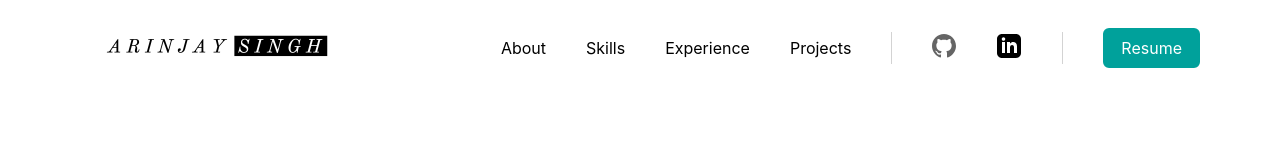
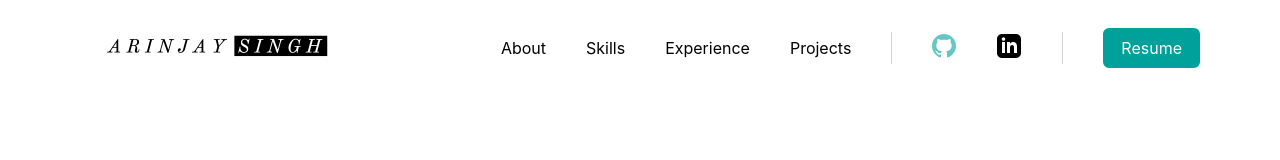
Before and after one commit to arinjay-singh/portfolio, a Next.js app: page / in a window 1280 px wide. In both pictures the pointer is over the item 944 px from the left and 48 px from the top of the page. Shown: the top 160 px of the page. Built offline with nearby package versions, Linux system fonts and the light colour scheme.

Commit message:
logos change to petronas green when hovered on

```diff
--- a/components/layout/nav-bar.module.css
+++ b/components/layout/nav-bar.module.css
@@ -43,6 +43,8 @@
 
 .logo:hover {
   opacity: 0.6;
+  filter: invert(43%) sepia(98%) saturate(469%) hue-rotate(130deg)
+    brightness(93%) contrast(103%);
 }
 
 .button {
```
